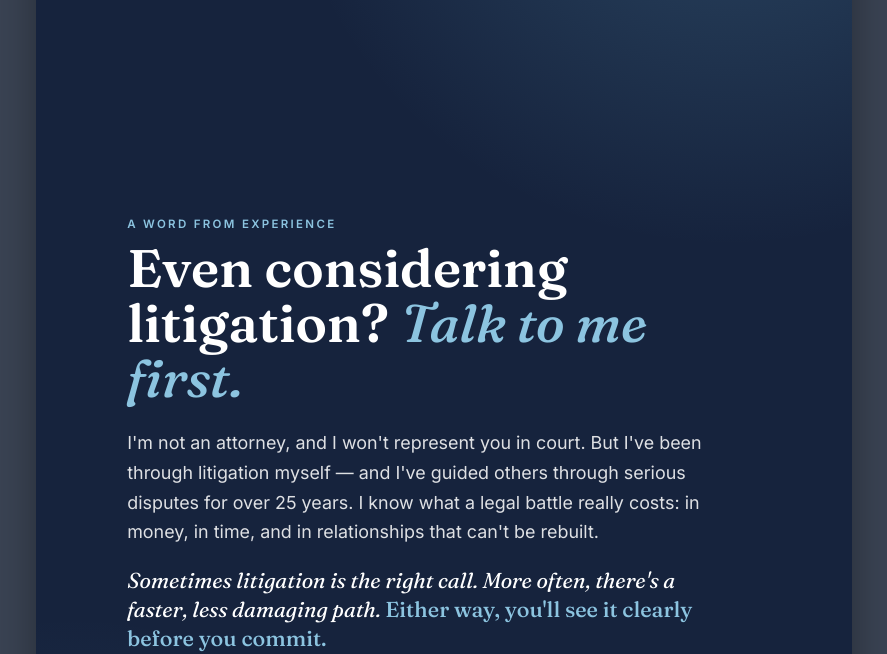
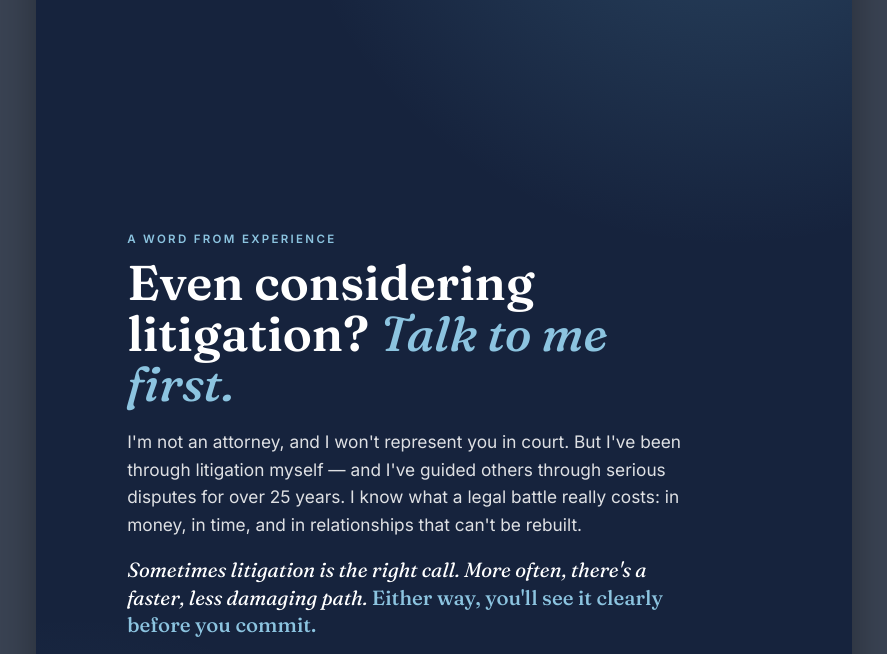
Before and after one commit to chaniechanin/partnerguru, a plain HTML site: page brochure.html in a window 1280 px wide. Shown: the part 6727-7381 px from the top of the page, without its empty margins (196-1083 px from the left). Drawn offline with Linux system fonts and the light colour scheme.

Commit message:
Fix litigation page overflow

```diff
--- a/brochure.html
+++ b/brochure.html
@@ -152,11 +152,11 @@
     .cs-foot{ margin-top:.9rem; font-size:.72rem; color:var(--muted); font-style:italic; }
 
     /* ===== LITIGATION ===== */
-    .lit .body{ justify-content:center; padding:.8in .95in; }
-    .lit h2{ font-size:3.3rem; line-height:1.04; max-width:6.2in; margin:.5rem 0 0; }
+    .lit .body{ justify-content:center; padding:.7in .95in; }
+    .lit h2{ font-size:3.05rem; line-height:1.04; max-width:6.2in; margin:.5rem 0 0; }
     .lit h2 em{ font-style:italic; color:var(--blue-2); font-weight:500; }
-    .lit .p{ margin-top:1.4rem; font-size:1.12rem; line-height:1.65; color:rgba(255,255,255,.86); max-width:6in; }
-    .lit .close{ margin-top:1.3rem; font-family:"Fraunces",serif; font-style:italic; font-size:1.35rem;
+    .lit .p{ margin-top:1.2rem; font-size:1.08rem; line-height:1.6; color:rgba(255,255,255,.86); max-width:6in; }
+    .lit .close{ margin-top:1.1rem; font-family:"Fraunces",serif; font-style:italic; font-size:1.28rem;
       line-height:1.34; color:#fff; max-width:6in; }
     .lit .close b{ color:var(--blue-2); font-style:normal; font-weight:500; }
     .lit-motif{ position:absolute; right:-.3in; bottom:-.3in; width:4in; opacity:.5; z-index:0; }
```
